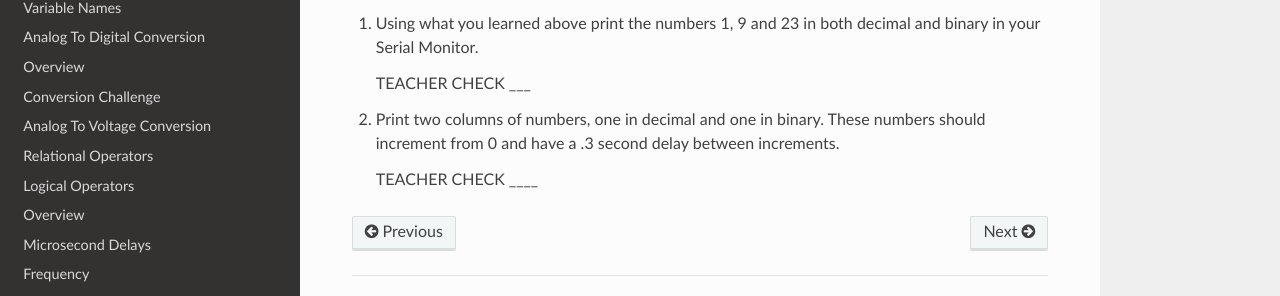
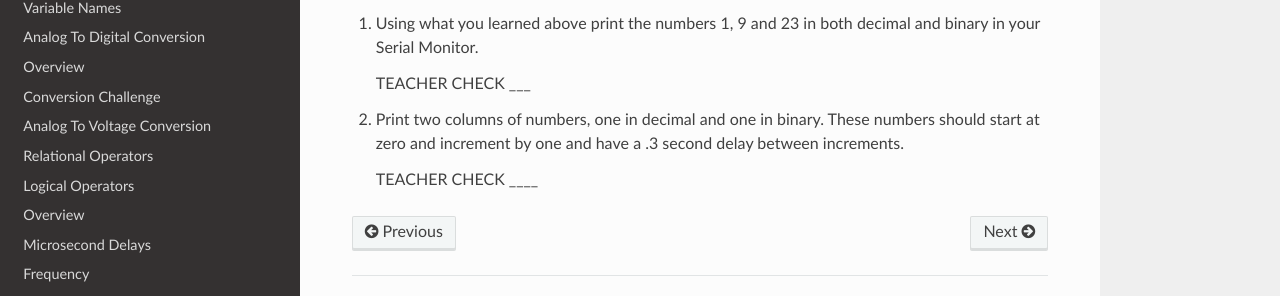
Before and after one commit to maxtkc/mvths-wiki, a Sphinx documentation site: the page built from docs/040c-print-binary.rst, in a window 1280 px wide and 922 px high. Shown: the part 541-837 px from the top of the window. Built offline with Sphinx 7.4.7 and the Read the Docs theme 2.0.0, drawn with Linux system fonts in a browser that asks for light colours; pages that are not in the unit, such as notebooks, are missing from menus.

Commit message:
Update 040c-print-binary.rst

```diff
--- a/docs/040c-print-binary.rst
+++ b/docs/040c-print-binary.rst
@@ -25,6 +25,6 @@ Exercise:
 
    TEACHER CHECK \_\_\_
 
-#. Print two columns of numbers, one in decimal and one in binary. These numbers should increment from 0 and have a .3 second delay between increments.
+#. Print two columns of numbers, one in decimal and one in binary. These numbers should start at zero and increment by one and have a .3 second delay between increments.
 
    TEACHER CHECK \_\_\_\_
```
